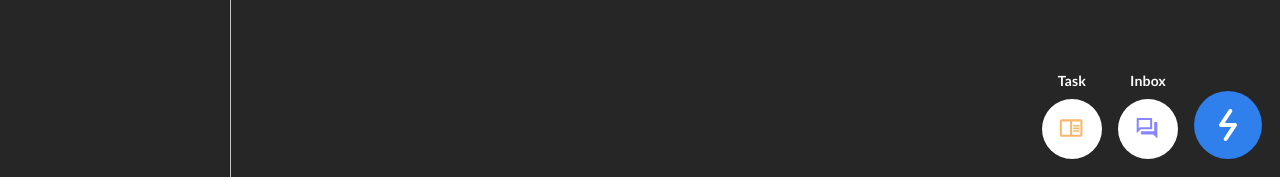
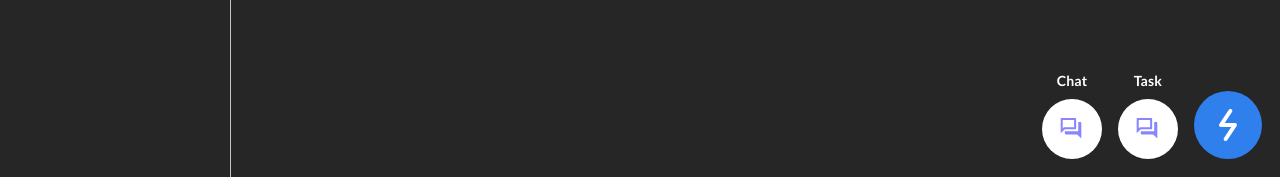
Before and after one commit to akmalays/quirkz, a React (Create React App) app: page /dashboard in a window 1280 px wide. Both pictures are taken after a click on the button 1228 px from the left and 748 px from the top of the page. Shown: the part 623-800 px from the top of the page. Built offline with nearby package versions, Linux system fonts and the light colour scheme.

Commit message:
add switch button func, change to task or chat menu

```diff
--- a/src/components/button/circular/index.tsx
+++ b/src/components/button/circular/index.tsx
@@ -8,7 +8,7 @@ import {
 } from "./utils";
 
 export default function CircularButton(props: any) {
-  const { icon, size, color, onClick, type } = props;
+  const { icon, size, iconSize, color, onClick, type } = props;
 
   //button style
   const styles: StylesSxProps = {
@@ -29,15 +29,15 @@ export default function CircularButton(props: any) {
     },
   };
 
-  function circularIcon() {
-    return (
+  function circularIcon(type: string) {
+    return type === "none" ? null : (
       <div>
         <Icon sx={{ pr: getIconPadRight(size), pb: getIconPadBottom(size) }}>
           <img
             alt="circular icon"
             src={icon}
-            width={getIconSizeValue(size)}
-            height={getIconSizeValue(size)}
+            width={getIconSizeValue(iconSize)}
+            height={getIconSizeValue(iconSize)}
           />
         </Icon>
       </div>
@@ -47,7 +47,7 @@ export default function CircularButton(props: any) {
   return (
     <div>
       <Button sx={styles.button} onClick={onClick}>
-        {type === "personal" ? "F" : circularIcon()}
+        {type === "personal" ? "" : circularIcon(type)}
       </Button>
     </div>
   );
--- a/src/components/button/circular/utils.tsx
+++ b/src/components/button/circular/utils.tsx
@@ -6,21 +6,21 @@ export function getSizeValue(size: string) {
       return "60px";
     case "large":
       return "68px";
-    default:
-      return "34px";
+    case "custom":
+      return "68px";
   }
 }
 
-export function getIconSizeValue(size: string) {
-  switch (size) {
+export function getIconSizeValue(iconSize: string) {
+  switch (iconSize) {
     case "small":
       return "18px";
     case "medium":
       return "26px";
     case "large":
       return "56px";
-    default:
-      return "46px";
+    case "custom":
+      return "30px";
   }
 }
 
@@ -32,8 +32,8 @@ export function getIconPadRight(size: string) {
       return 0.5;
     case "large":
       return 4;
-    default:
-      return 4;
+    case "custom":
+      return 1;
   }
 }
 
@@ -45,7 +45,7 @@ export function getIconPadBottom(size: string) {
       return 0.2;
     case "large":
       return 3;
-    default:
-      return 5;
+    case "custom":
+      return 0.5;
   }
 }
--- a/src/components/poppers/paperContent/mainContent/taskContent.tsx
+++ b/src/components/poppers/paperContent/mainContent/taskContent.tsx
@@ -96,7 +96,9 @@ export default function TaskContent() {
 
     const timeDiff = dateInput.getTime() - dateNow.getTime();
     const dayDiff = Math.ceil(timeDiff / (1000 * 3600 * 24));
-    return dayDiff;
+    return dayDiff >= 0
+      ? `${dayDiff} days left`
+      : `past due by ${dayDiff} day `;
   };
   return (
     <div>
@@ -182,7 +184,7 @@ export default function TaskContent() {
                     color: "#EB5757",
                   }}
                 >
-                  {`${dayDiff(value.date)} Days Left`}
+                  {`${dayDiff(value.date)}`}
                 </Typography>
                 <Typography
                   sx={{
--- a/src/pages/dashboard/index.tsx
+++ b/src/pages/dashboard/index.tsx
@@ -10,6 +10,8 @@ import CircularButton from "../../components/button/circular";
 import Quicks from "../../assets/icon/quicks.svg";
 import Chat from "../../assets/icon/chat.svg";
 import Task from "../../assets/icon/task.svg";
+import Chat_White from "../../assets/icon/chat_white.svg";
+import Task_White from "../../assets/icon/task_white.svg";
 import Search from "../../assets/icon/search.svg";
 import { dashboardStyles } from "./styles";
 import { useCallback, useState } from "react";
@@ -21,6 +23,7 @@ export default function Dashboard() {
   const [anchorEl, setAnchorEl] = useState<HTMLButtonElement | null>(null);
   const [openPoppers, setOpenPoppers] = useState<boolean>(false);
   const [type, setType] = useState<string | undefined>("");
+  const [isActive, setIsActive] = useState<boolean>(false);
   const [placement, setPlacement] = useState<PopperPlacementType>();
 
   //open chat poppers
@@ -31,6 +34,7 @@ export default function Dashboard() {
       setOpenPoppers((prev) => placement !== newPlacement || !prev);
       setPlacement(newPlacement);
       setType(type);
+      setIsActive(true);
     };
 
   //open close
@@ -94,33 +98,70 @@ export default function Dashboard() {
           {isOpen && (
             <>
               <Grid>
-                <Typography sx={dashboardStyles.titleText}>Task</Typography>
+                <Typography sx={dashboardStyles.titleText}>
+                  {type === "chat" ? "Task" : "Chat"}
+                </Typography>
                 <CircularButton
                   size={"medium"}
-                  icon={Task}
+                  iconSize={"medium"}
+                  icon={type === "chat" ? Task : Chat}
                   color={"#ffffff"}
-                  onClick={handleOpenPoppers("top-end", "task")}
+                  onClick={
+                    type === "chat"
+                      ? handleOpenPoppers("top-end", "task")
+                      : handleOpenPoppers("top-end", "chat")
+                  }
                 />
               </Grid>
               <Grid>
-                <Typography sx={dashboardStyles.titleText}> Inbox</Typography>
+                <Typography sx={dashboardStyles.titleText}>
+                  {" "}
+                  {type === "chat" ? "Chat" : "Task"}
+                </Typography>
+                {isActive ? (
+                  <Grid display="flex">
+                    <CircularButton
+                      type={"none"}
+                      size={"large"}
+                      color={"#4F4F4F"}
+                    />
+                    <Grid zIndex={1000} ml={-7}>
+                      <CircularButton
+                        size={"custom"}
+                        iconSize={"custom"}
+                        icon={type === "chat" ? Chat_White : Task_White}
+                        color={type === "chat" ? "#8785FF" : "#F8B76B"}
+                        onClick={
+                          type === "chat"
+                            ? handleOpenPoppers("top-end", "chat")
+                            : handleOpenPoppers("top-end", "task")
+                        }
+                      />
+                    </Grid>
+                  </Grid>
+                ) : (
                   <CircularButton
                     size={"medium"}
+                    iconSize={"medium"}
                     icon={Chat}
                     color={"#ffffff"}
                     onClick={handleOpenPoppers("top-end", "chat")}
                   />
+                )}
               </Grid>
             </>
           )}
+          {isActive ? null : (
             <Grid pt={3}>
               <CircularButton
                 onClick={toggleSlider}
                 size={"large"}
+                iconSize={"large"}
                 icon={Quicks}
                 color={"#2F80ED"}
               />
             </Grid>
+          )}
         </Grid>
         <ChatPoppers
           type={type}
```
Also changed, not shown: src/components/poppers/paperContent/mainContent/inboxContent.tsx (+7 -0 lines), src/assets/icon/chat_white.svg (added), src/assets/icon/task_white.svg (added). Lines whose indentation alone changed are shown as unchanged.
